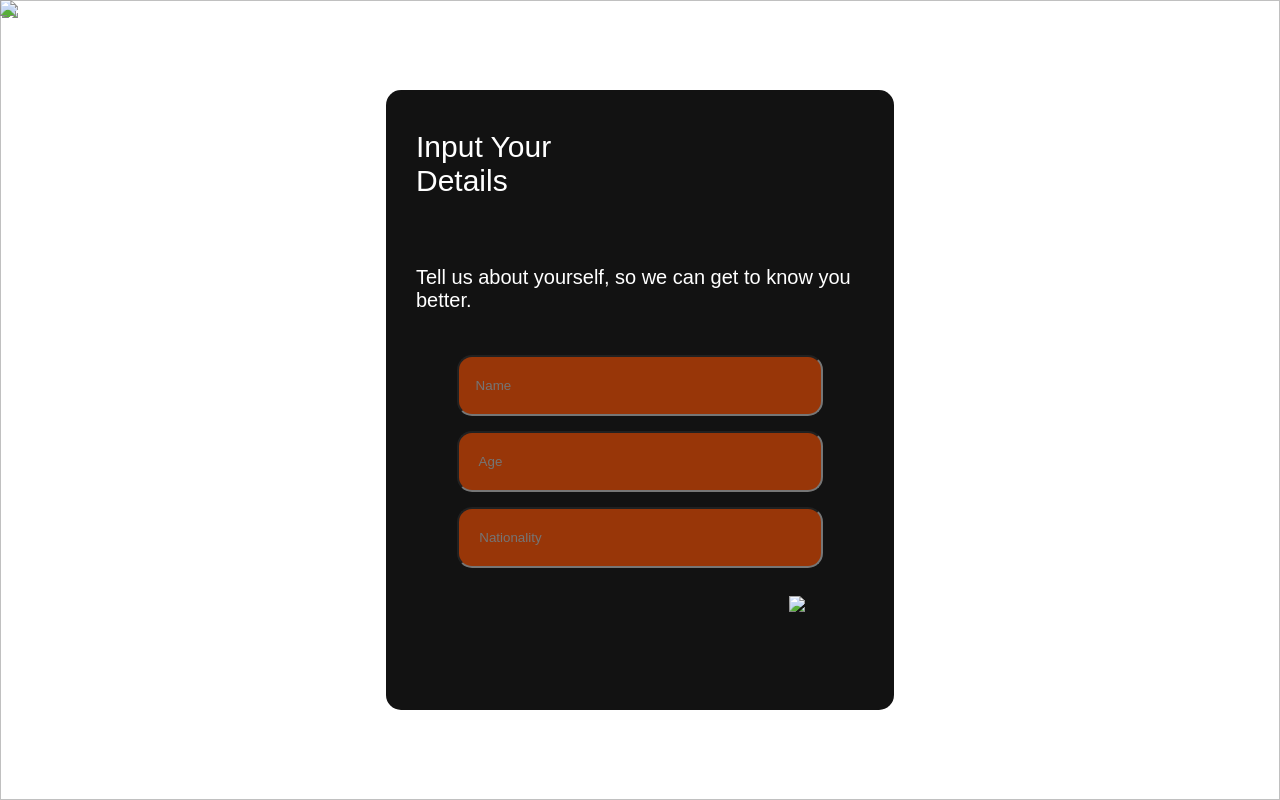
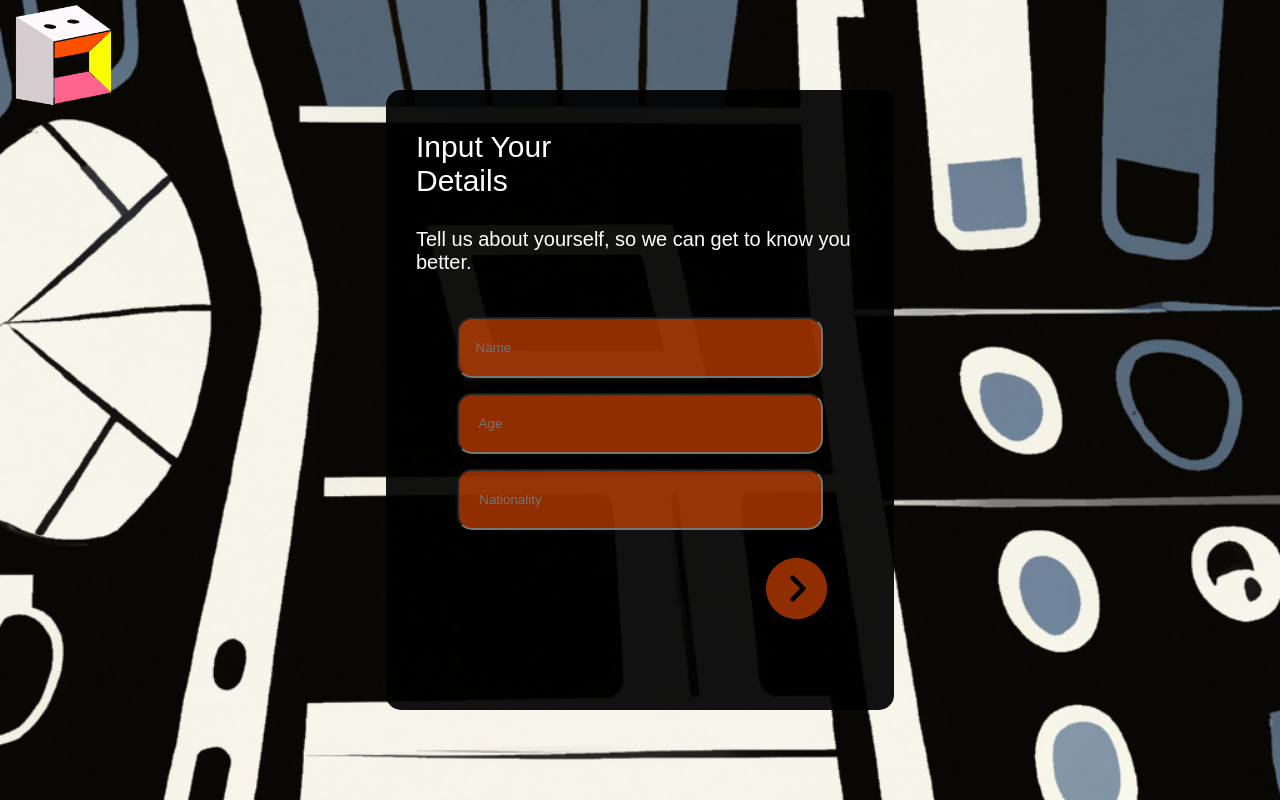
Before and after one commit to UQ-Andrew/Chatterbox-Function, a plain HTML site: page info.html in a window 1280 px wide. Drawn offline with Linux system fonts and the light colour scheme; files that its build step writes are made by us from their sources.

Commit message:
Update info.html

```diff
--- a/info.html
+++ b/info.html
@@ -4,15 +4,15 @@
 <!-- The ai would recommend fun social things for the office to do each week -->
 <html>
     <head>
-        <link rel="stylesheet" type="text/css" href="style.css">
+        <link rel="stylesheet" type="text/css" href="css/style.css">
         <meta name="viewport" content ="width=device-width, initial-scale 1.0">
     </head>
 
     <body>
-        <img class = 'back-image' src = 'back.png'>
-        <img class ="tl_img" src ='logo.png'>
+        <img class = 'back-image' src = 'images/back.png'>
+        <img class ="tl_img" src ='images/logo.png'>
             <div class = 'middle_module_intro'>
-                <p class = 'details_head'>Input Your <br>Details</p><br>
+                <p class = 'details_head'>Input Your <br>Details</p>
                 <p class = 'details_sub_head'>Tell us about yourself, so we can get to know you better. </p>
 
                 <form>
@@ -22,7 +22,7 @@
                     <input class = 'text_in' type="text" rows="1"name = "nationality" placeholder="     Nationality">
                     <br>
                     <br>
-                    <img class = "next_arrow" src = "iconArrow.png">
+                    <a href="index.html"><img class = "next_arrow" src = "images/iconArrow.png"></a>
                 </form>
 
             </div>
```
